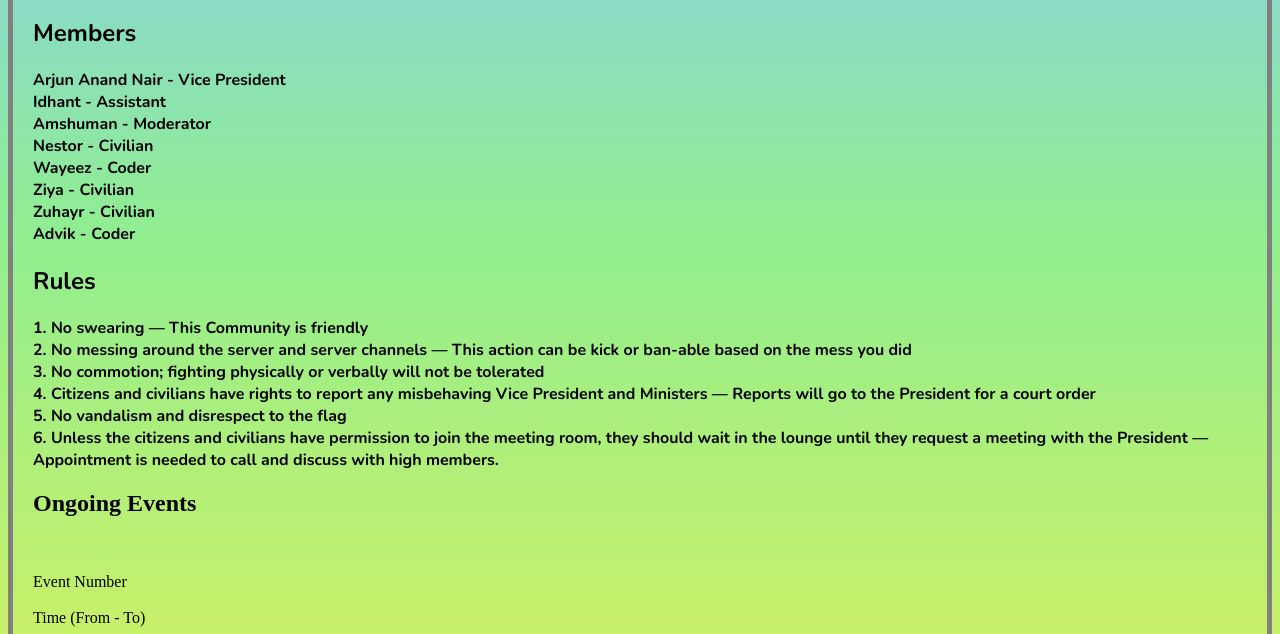
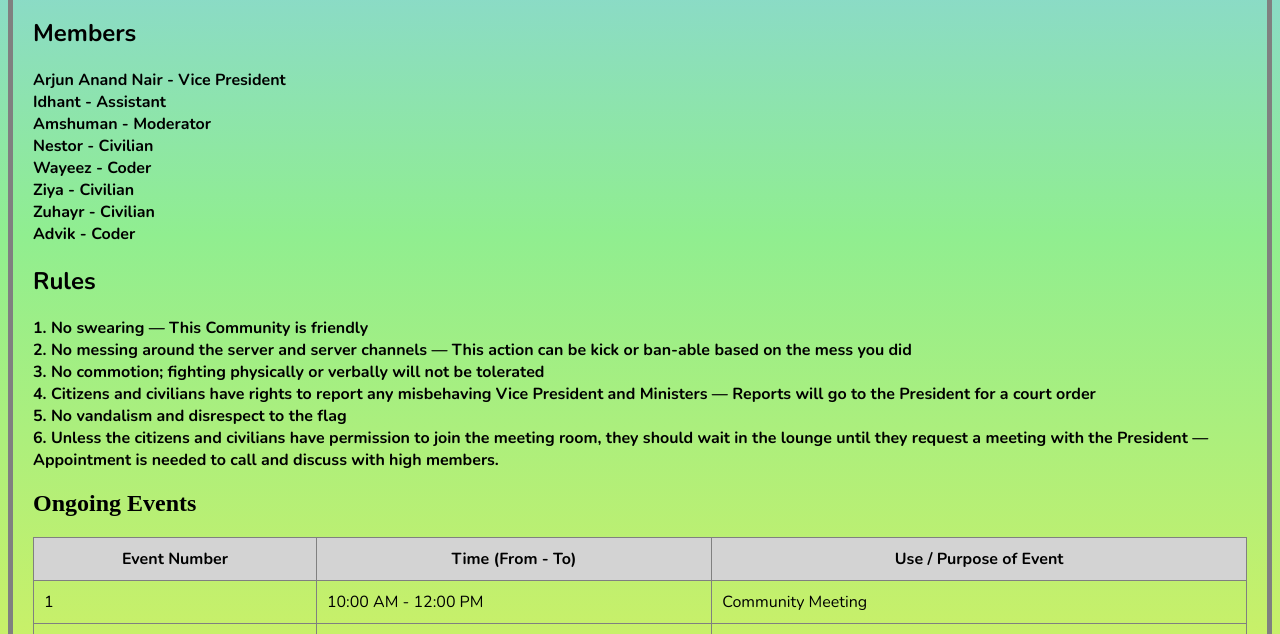
Before and after one commit to Advik204/The-Great-Community, a plain HTML site: page index.html in a window 1280 px wide. Shown: the part 166-800 px from the top of the page. Drawn offline with nearby package versions, Linux system fonts and the light colour scheme.

Commit message:
Update index.html

```diff
--- a/index.html
+++ b/index.html
@@ -100,14 +100,14 @@
     <h2>Ongoing Events</h2>
     <table border="1" cellpadding="10" cellspacing="0" style="width:100%; border-collapse: collapse; font-family: 'Nunito';">
         <thead>
-            <br style="background-color: lightgray;">
-                <br>Event Number</br>
-                <br>Time (From - To)</br>
-                <br>Use / Purpose of Event</br>
-            </br>
+            <tr style="background-color: lightgray;">
+                <th>Event Number</th>
+                <th>Time (From - To)</th>
+                <th>Use / Purpose of Event</th>
+            </tr>
         </thead>
         <tbody>
-            <br>
+            <tr>
                 <td>1</td>
                 <td>10:00 AM - 12:00 PM</td>
                 <td>Community Meeting</td>
```
